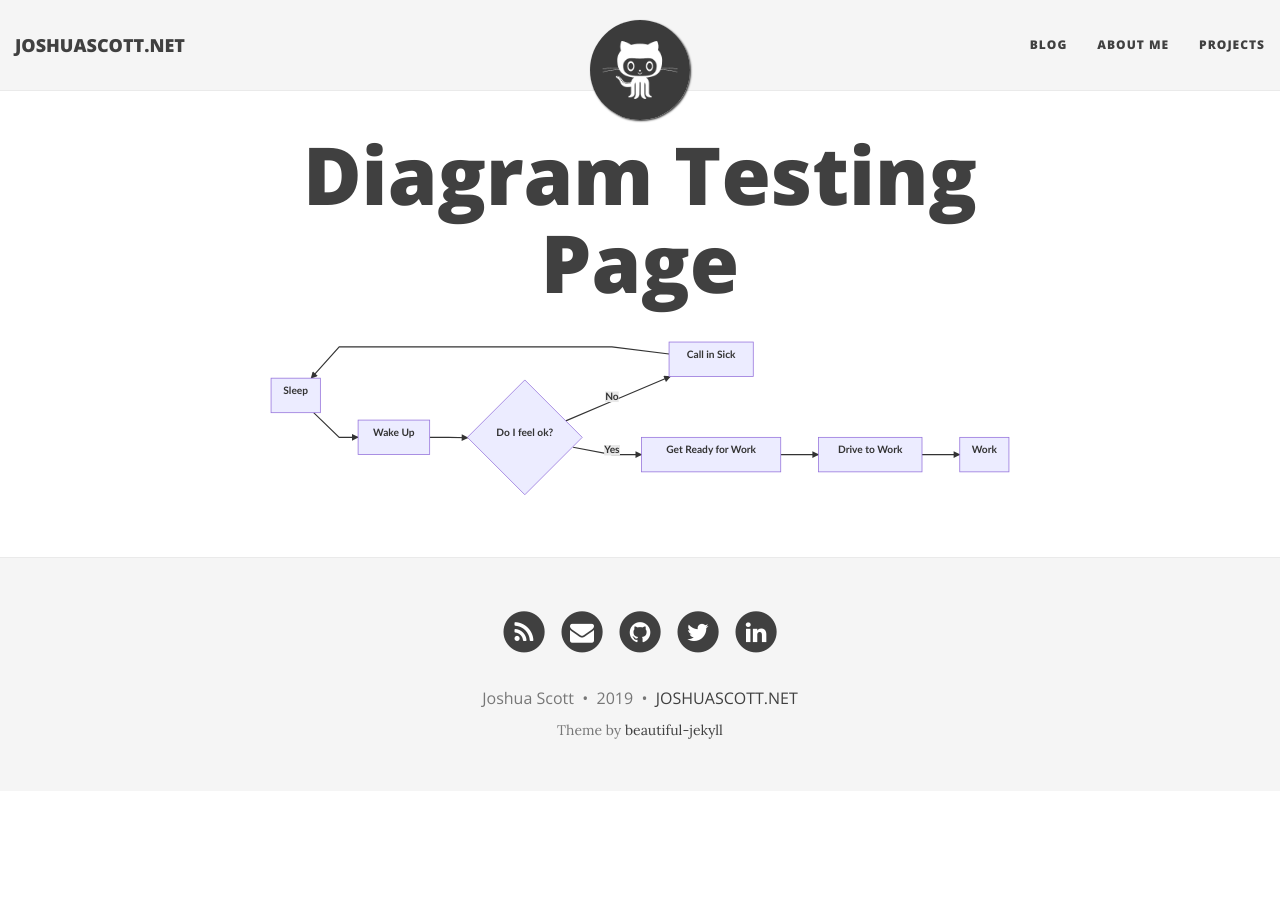
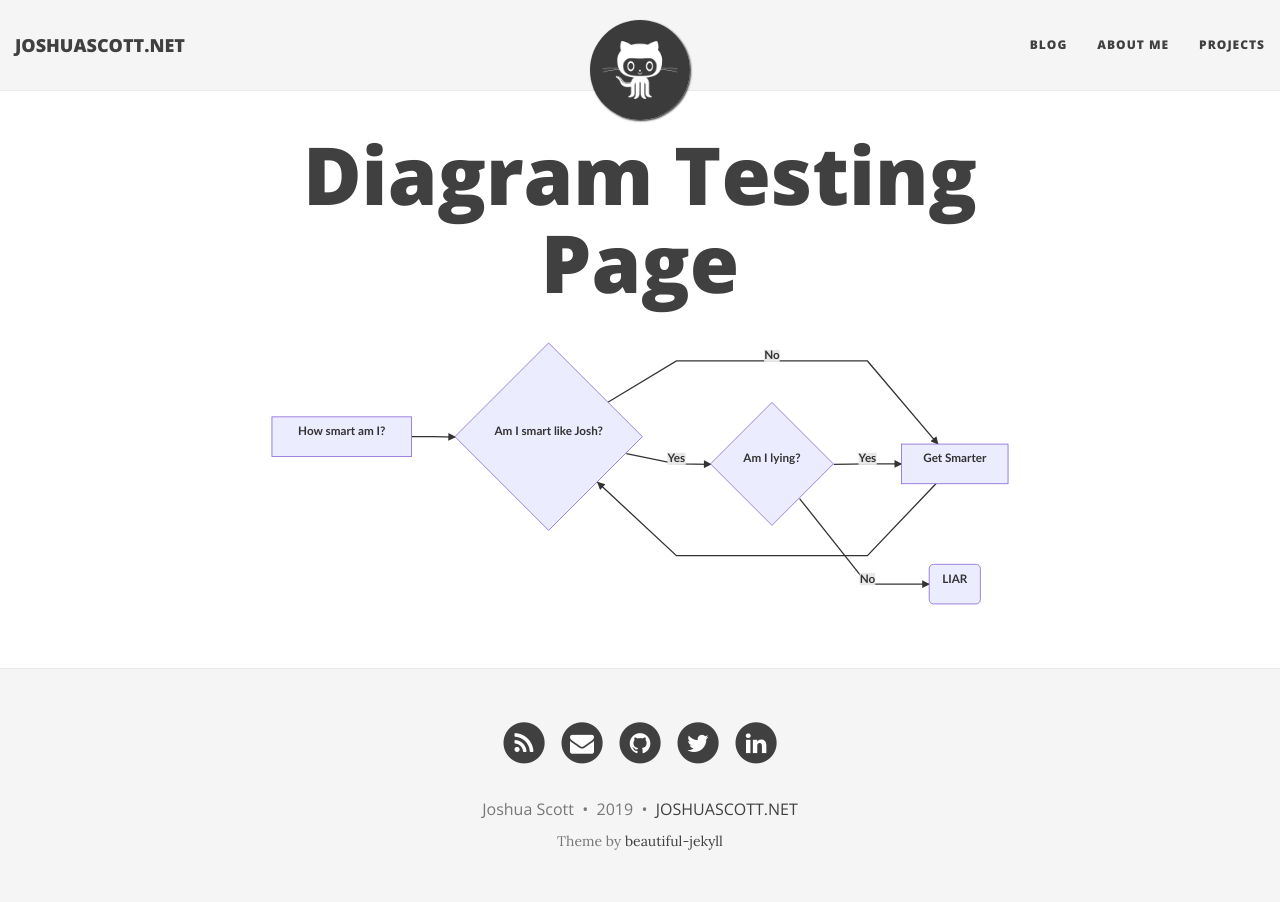
Before and after one commit to joshuascott94/joshuascott94.github.io, a Jekyll site: the page built from testing.html, in a window 1280 px wide. Built offline with Jekyll 4.4.1, drawn with Linux system fonts in a browser that asks for light colours; nearby versions of some CDN libraries.

Commit message:
Update testing.html

```diff
--- a/testing.html
+++ b/testing.html
@@ -5,13 +5,12 @@
 
 <div class="mermaid">
   graph LR
-      A[Sleep] --> B[Wake Up]
-      B --> C{Do I feel ok?}
-      C --> |No| D[Call in Sick]
-      D --> A
-      C --> |Yes| E[Get Ready for Work]
-      E --> F[Drive to Work]
-      F --> G[Work]
+      A[How smart am I?] --> B{Am I smart like Josh?}
+      B --> |No| C[Get Smarter]
+      B --> |Yes| D{Am I lying?}
+      C --> B
+      D --> |Yes| C
+      D --> |No| E(LIAR)
 </div>
 
 
```
